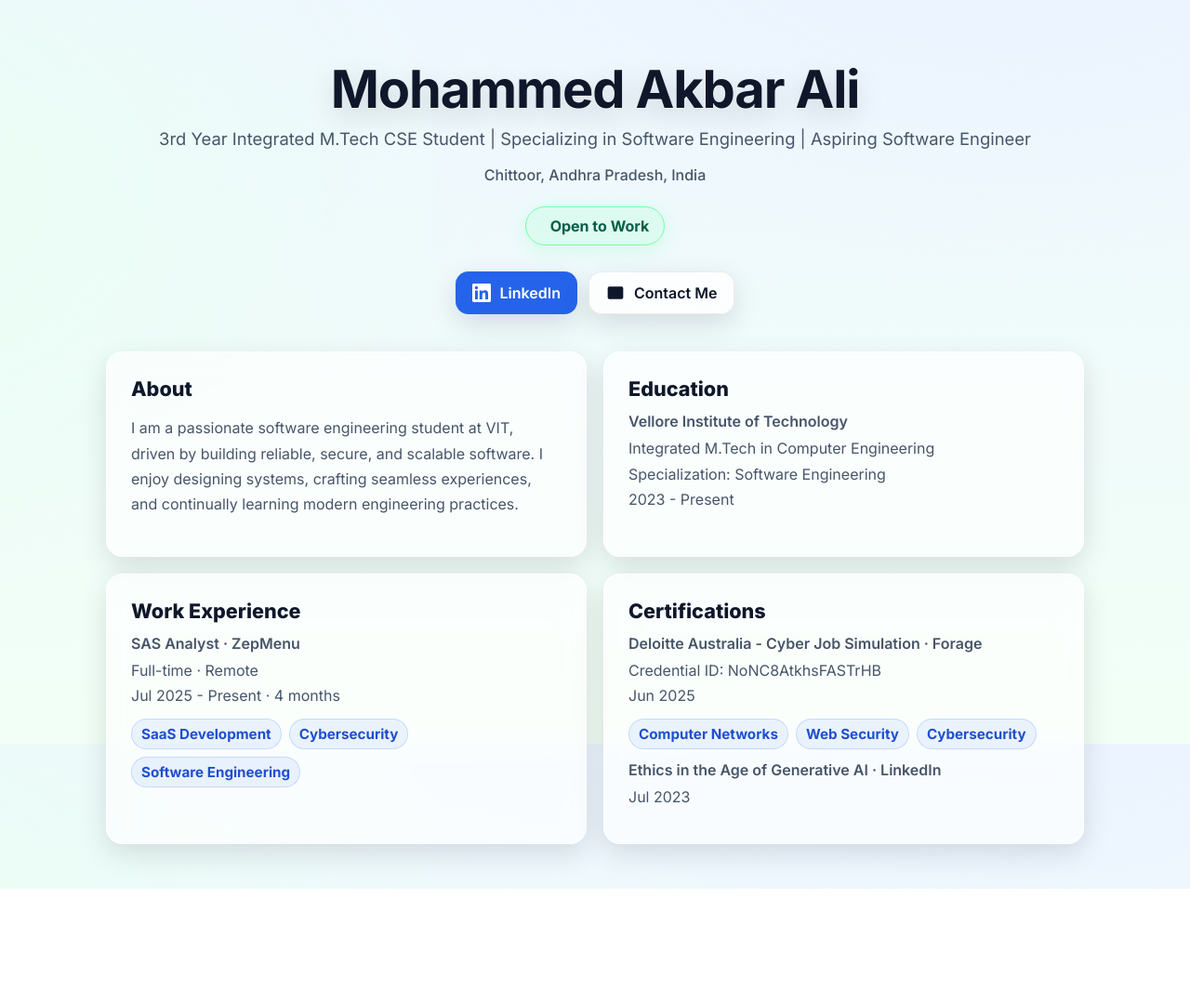
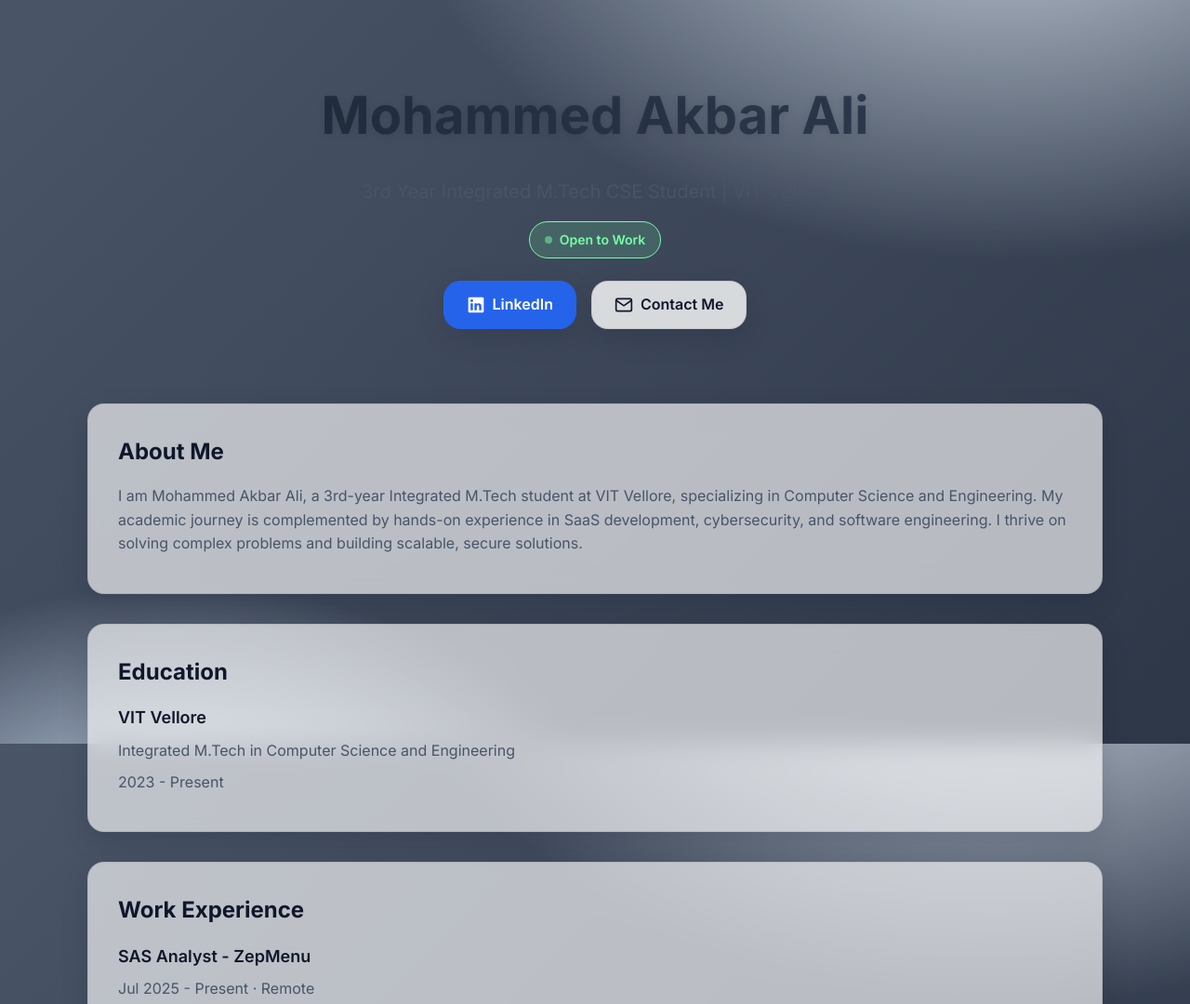
Before and after one commit to akbarali2k6/akbarali2k6.github.io, a plain HTML site: page index.html in a window 1280 px wide. Shown: the top 1080 px of the page at 93% size. Before the commit the page ends 956 px from the top, so only its background shows below. Drawn offline with Linux system fonts and the light colour scheme.

```diff
--- a/index.html
+++ b/index.html
@@ -10,16 +10,16 @@
   <link href="https://fonts.googleapis.com/css2?family=Inter:wght@400;500;600;700;800&display=swap" rel="stylesheet">
   <style>
     :root {
-      --bg1: #eef7ff;
-      --bg2: #f2fff6;
+      --bg1: #4a5568;
+      --bg2: #2d3748;
       --text: #0f172a;
       --muted: #475569;
       --card: rgba(255,255,255,0.65);
       --card-strong: rgba(255,255,255,0.8);
       --border: rgba(15, 23, 42, 0.08);
       --primary: #2563eb;
-      --mint: #75ffa7; /* Open to Work badge color */
-      --mint-bg: rgba(117, 255, 167, 0.15); /* badge background */
+      --mint: #75ffa7;
+      --mint-bg: rgba(117, 255, 167, 0.15);
       --shadow: 0 10px 30px rgba(2, 8, 23, 0.12);
       --shadow-lg: 0 20px 60px rgba(2, 8, 23, 0.18);
       --radius: 18px;
@@ -33,144 +33,256 @@
       font-family: Inter, ui-sans-serif, system-ui, -apple-system, Segoe UI, Roboto, Helvetica, Arial, "Apple Color Emoji", "Segoe UI Emoji";
       color: var(--text);
       background:
-        radial-gradient(1200px 800px at 85% -20%, #eaf2ff 0, transparent 55%),
-        radial-gradient(1200px 800px at -15% 25%, #eafff3 0, transparent 60%),
-        linear-gradient(180deg, var(--bg1) 0%, var(--bg2) 100%);
-      -webkit-font-smoothing: antialiased;
-      -moz-osx-font-smoothing: grayscale;
-      overflow-x: hidden; /* prevent horizontal scroll */
+        radial-gradient(1200px 800px at 85% -20%, #cbd5e1 0, transparent 55%),
+        radial-gradient(900px 600px at 15% 120%, #dbeafe 0, transparent 55%),
+        linear-gradient(135deg, var(--bg1) 0%, var(--bg2) 100%);
+      background-attachment: fixed;
+      line-height: 1.6;
+      overflow-x: hidden;
     }
-    img, svg { max-width: 100%; height: auto; }
-    .container { max-width: 1100px; margin: 0 auto; padding: clamp(40px, 6vw, 64px)  clamp(14px, 4vw, 24px)  clamp(32px, 5vw, 48px); }
-    .hero { text-align: center; margin-bottom: clamp(20px, 5vw, 40px); }
-    .name {
-      font-size: clamp(2rem, 6vw, 3.5rem); /* scales for mobile */
-      font-weight: 700;   /* exact weight */
-      line-height: 1.15;
-      letter-spacing: -0.02em;
-      margin: 0 0 clamp(8px, 2.5vw, 10px);
-      text-shadow: 0 1px 0 rgba(255,255,255,0.7), 0 10px 30px rgba(2, 8, 23, 0.15); /* with text shadow */
+    a { text-decoration: none; color: inherit; }
+    .container {
+      max-width: 1140px;
+      margin: 0 auto;
+      padding: 2rem 1.5rem;
     }
-    .subtitle { font-size: clamp(0.98rem, 2.8vw, 1.15rem); color: var(--muted); margin: 0 0 clamp(10px, 3vw, 18px); }
-    .location { color: var(--muted); font-weight: 500; margin: 0 0 clamp(12px, 3.5vw, 24px); }
-    .open-badge {
-      display: inline-flex; align-items: center; gap: 10px;
-      background: var(--mint-bg); border: 1px solid var(--mint);
-      color: #065f46; font-weight: 700; padding: 10px 16px; border-radius: 999px;
-      box-shadow: 0 4px 20px rgba(117,255,167,0.25);
-      margin-bottom: clamp(12px, 3vw, 20px);
-      white-space: nowrap;
+    .header {
+      padding: 3rem 0 2rem;
+      text-align: center;
+      margin-bottom: 3rem;
     }
-    .btns { display: flex; gap: 12px; justify-content: center; flex-wrap: wrap; margin-top: 8px; }
-    .btn { display: inline-flex; align-items: center; gap: 10px; padding: 12px 18px; border-radius: 14px; text-decoration: none; font-weight: 600; transition: all .3s var(--bezier); box-shadow: var(--shadow); min-height: 44px; }
-    .btn svg { width: 20px; height: 20px; }
-    .btn-primary { background: var(--primary); color: #fff; }
-    .btn-primary:hover { transform: translateY(-2px); box-shadow: var(--shadow-lg); }
-    .btn-secondary { background: var(--card-strong); color: var(--text); border: 1px solid var(--border); backdrop-filter: var(--glass); }
-    .btn-secondary:hover { transform: translateY(-2px); box-shadow: var(--shadow-lg); }
-
-    .grid { display: grid; grid-template-columns: 1fr; gap: clamp(12px, 3vw, 18px); margin-top: clamp(16px, 4vw, 28px); }
-    @media (min-width: 880px) { .grid { grid-template-columns: 1fr 1fr; } }
-
-    .card { background: var(--card); border: 1px solid rgba(255,255,255,0.9); border-radius: clamp(14px, 2.5vw, var(--radius)); padding: clamp(18px, 3.2vw, 26px); backdrop-filter: var(--glass); box-shadow: var(--shadow); transition: transform .35s var(--bezier), box-shadow .35s var(--bezier); }
-    .card:hover { transform: translateY(-4px); box-shadow: var(--shadow-lg); }
-    .card h2 { margin: 0 0 clamp(8px, 2.6vw, 12px); font-size: clamp(1.1rem, 3.2vw, 1.35rem); font-weight: 800; }
-    .meta { color: var(--muted); font-weight: 600; margin-bottom: 6px; font-size: clamp(.95rem, 2.8vw, 1rem); }
-    .muted { color: var(--muted); font-size: clamp(.95rem, 2.8vw, 1rem); line-height: 1.7; }
-
-    .badges { display: flex; flex-wrap: wrap; gap: 8px; margin-top: 10px; }
-    .badge { padding: 6px 10px; border-radius: 999px; background: rgba(37,99,235,0.08); color: #1f4ed1; font-weight: 700; border: 1px solid rgba(37,99,235,0.18); font-size: clamp(.85rem, 2.4vw, .95rem); }
-
-    .skills { display: grid; grid-template-columns: repeat(2, minmax(0, 1fr)); gap: 10px; margin-top: 10px; }
-    @media (min-width: 540px) { .skills { grid-template-columns: repeat(3, minmax(0, 1fr)); } }
-    @media (min-width: 880px) { .skills { grid-template-columns: repeat(4, minmax(0, 1fr)); } }
-    .skill { text-align: center; background: rgba(255,255,255,0.8); border: 1px solid rgba(255,255,255,0.95); padding: clamp(12px, 2.8vw, 14px); border-radius: 12px; font-weight: 700; min-height: 44px; display: grid; place-items: center; }
-
-    .activities { margin-top: 10px; padding-left: 18px; }
-    .activities li { margin-bottom: 6px; }
-
-    footer { text-align: center; color: var(--muted); padding: clamp(22px, 4vw, 36px) 16px clamp(36px, 5vw, 54px); }
-    .footer-note { margin-bottom: 6px; font-weight: 600; }
-    .sep { height: 1px; background: rgba(15,23,42,0.08); margin: 18px auto; max-width: 800px; }
-
-    /* Small screens ≤ 768px */
+    .header h1 {
+      margin: 0 0 0.5rem;
+      font-size: 3.5rem;
+      font-weight: 700;
+      background: linear-gradient(135deg, #1e293b 0%, #334155 100%);
+      -webkit-background-clip: text;
+      -webkit-text-fill-color: transparent;
+      background-clip: text;
+      text-shadow: 0 2px 8px rgba(0,0,0,0.1);
+    }
+    .header .subtitle {
+      font-size: 1.25rem;
+      color: var(--muted);
+      margin-bottom: 1rem;
+    }
+    .badge {
+      display: inline-flex;
+      align-items: center;
+      gap: 0.5rem;
+      padding: 0.5rem 1rem;
+      background: var(--mint-bg);
+      color: var(--mint);
+      font-size: 0.875rem;
+      font-weight: 600;
+      border-radius: 2rem;
+      border: 1px solid var(--mint);
+      margin-bottom: 1.5rem;
+    }
+    .badge .dot {
+      width: 8px;
+      height: 8px;
+      background: var(--mint);
+      border-radius: 50%;
+      animation: pulse 2s ease-in-out infinite;
+    }
+    @keyframes pulse {
+      0%, 100% { opacity: 1; }
+      50% { opacity: 0.5; }
+    }
+    .button-group {
+      display: flex;
+      gap: 1rem;
+      justify-content: center;
+      flex-wrap: wrap;
+    }
+    .button {
+      display: inline-flex;
+      align-items: center;
+      gap: 0.5rem;
+      padding: 0.75rem 1.5rem;
+      background: var(--card-strong);
+      border: 1px solid var(--border);
+      border-radius: var(--radius);
+      font-weight: 600;
+      cursor: pointer;
+      transition: all 0.3s var(--bezier);
+      backdrop-filter: var(--glass);
+      -webkit-backdrop-filter: var(--glass);
+      box-shadow: var(--shadow);
+    }
+    .button:hover {
+      transform: translateY(-2px);
+      box-shadow: var(--shadow-lg);
+    }
+    .button.primary {
+      background: var(--primary);
+      color: white;
+      border-color: var(--primary);
+    }
+    .card {
+      background: var(--card);
+      border: 1px solid var(--border);
+      border-radius: var(--radius);
+      padding: 2rem;
+      margin-bottom: 2rem;
+      box-shadow: var(--shadow);
+      backdrop-filter: var(--glass);
+      -webkit-backdrop-filter: var(--glass);
+      transition: transform 0.3s var(--bezier), box-shadow 0.3s var(--bezier);
+    }
+    .card:hover {
+      transform: translateY(-4px);
+      box-shadow: var(--shadow-lg);
+    }
+    .card h2 {
+      margin: 0 0 1rem;
+      font-size: 1.5rem;
+      font-weight: 700;
+    }
+    .card h3 {
+      margin: 0 0 0.5rem;
+      font-size: 1.125rem;
+      font-weight: 600;
+    }
+    .card p, .card ul {
+      margin: 0.5rem 0;
+      color: var(--muted);
+    }
+    .card ul {
+      padding-left: 1.5rem;
+    }
+    .card li {
+      margin: 0.25rem 0;
+    }
+    .grid {
+      display: grid;
+      grid-template-columns: repeat(auto-fit, minmax(250px, 1fr));
+      gap: 1.5rem;
+    }
+    .skill-tag, .cert-tag {
+      display: inline-block;
+      padding: 0.5rem 1rem;
+      background: var(--card-strong);
+      border: 1px solid var(--border);
+      border-radius: 0.75rem;
+      font-size: 0.875rem;
+      font-weight: 500;
+      margin: 0.25rem;
+      transition: all 0.3s var(--bezier);
+    }
+    .skill-tag:hover, .cert-tag:hover {
+      transform: translateY(-2px);
+      box-shadow: var(--shadow);
+    }
+    .cert-tag {
+      background: linear-gradient(135deg, #dbeafe 0%, #e0e7ff 100%);
+    }
+    .footer {
+      text-align: center;
+      padding: 2rem 0;
+      margin-top: 2rem;
+      color: var(--muted);
+      border-top: 1px solid var(--border);
+    }
     @media (max-width: 768px) {
-      .btn { width: 100%; justify-content: center; }
-      .open-badge { font-size: .95rem; padding: 9px 14px; }
-      .hero { margin-bottom: 28px; }
-      .card { padding: 18px; }
-    }
-    /* Extra small screens ≤ 480px */
-    @media (max-width: 480px) {
-      .subtitle { line-height: 1.5; }
-      .btns { gap: 10px; }
-      .badge { padding: 6px 9px; }
-      .open-badge { gap: 8px; padding: 8px 12px; }
-      .activities { padding-left: 16px; }
+      .header h1 { font-size: 2.5rem; }
+      .grid { grid-template-columns: 1fr; }
     }
   </style>
 </head>
 <body>
   <div class="container">
-    <section class="hero">
-      <h1 class="name">Mohammed Akbar Ali</h1>
-      <p class="subtitle">3rd Year Integrated M.Tech CSE Student | Specializing in Software Engineering | Aspiring Software Engineer</p>
-      <p class="location">Chittoor, Andhra Pradesh, India</p>
-      <div class="open-badge" title="Open to Work" aria-label="Open to Work" style="--mint:#75ffa7;--mint-bg: rgba(117, 255, 167, 0.15);">
-        <svg viewBox="0 0 24 24" fill="#10b981" xmlns="http://www.w3.org/2000/svg" aria-hidden="true"><path d="M12 22c5.523 0 10-4.477 10-10S17.523 2 12 2 2 6.477 2 12s4.477 10 10 10Zm-1.2-6.2 6-6a1 1 0 1 1 1.4 1.4l-6.7 6.7a1 1 0 0 1-1.4 0l-3.3-3.3a1 1 0 1 1 1.4-1.4l2.6 2.6Z"/></svg>
+    <header class="header">
+      <h1>Mohammed Akbar Ali</h1>
+      <p class="subtitle">3rd Year Integrated M.Tech CSE Student | VIT Vellore</p>
+      <div class="badge">
+        <span class="dot"></span>
         Open to Work
       </div>
-      <div class="btns">
-        <a class="btn btn-primary" href="https://www.linkedin.com/in/akbarali20/" target="_blank" rel="noreferrer noopener" aria-label="LinkedIn">
-          <svg role="img" viewBox="0 0 24 24" xmlns="http://www.w3.org/2000/svg" fill="currentColor" aria-hidden="true"><path d="M20.452 20.452h-3.554v-5.569c0-1.328-.024-3.036-1.85-3.036-1.853 0-2.136 1.447-2.136 2.943v5.662H9.36V9h3.414v1.561h.049c.476-.9 1.637-1.85 3.37-1.85 3.605 0 4.27 2.373 4.27 5.459v6.282zM5.337 7.433a2.062 2.062 0 1 1 0-4.124 2.062 2.062 0 0 1 0 4.124zm1.777 13.019H3.559V9h3.555v11.452zM22.225 0H1.771C.792 0 0 .774 0 1.729v20.542C0 23.227.792 24 1.771 24h20.451C23.2 24 24 23.227 24 22.271V1.729C24 .774 23.2 0 22.222 0h.003z"/></svg>
+      <div class="button-group">
+        <a href="https://www.linkedin.com/in/akbarali20/" class="button primary" target="_blank" rel="noopener noreferrer">
+          <svg width="20" height="20" viewBox="0 0 24 24" fill="currentColor">
+            <path d="M20.5 2h-17A1.5 1.5 0 002 3.5v17A1.5 1.5 0 003.5 22h17a1.5 1.5 0 001.5-1.5v-17A1.5 1.5 0 0020.5 2zM8 19H5v-9h3zM6.5 8.25A1.75 1.75 0 118.3 6.5a1.78 1.78 0 01-1.8 1.75zM19 19h-3v-4.74c0-1.42-.6-1.93-1.38-1.93A1.74 1.74 0 0013 14.19a.66.66 0 000 .14V19h-3v-9h2.9v1.3a3.11 3.11 0 012.7-1.4c1.55 0 3.36.86 3.36 3.66z"></path>
+          </svg>
           LinkedIn
         </a>
-        <a class="btn btn-secondary" href="mailto:akbarali@example.com" aria-label="Contact Me via Email">
-          <svg xmlns="http://www.w3.org/2000/svg" viewBox="0 0 24 24" fill="currentColor" aria-hidden="true"><path d="M20 4H4a2 2 0 0 0-2 2v12a2 2 0 0 0 2 2h16a2 2 0 0 0 2-2V6a2 2 0 0 0-2-2Zm0 4.236-7.2 4.5a2 2 0 0 1-2.1 0L3.5 8.236V18.5a.5.5 0 0 0 .5.5h16a.5.5 0 0 0 .5-.5V8.236ZM19.7 6H4.3L12 10.8 19.7 6Z"/></svg>
+        <a href="mailto:akbarali.m2023@vitstudent.ac.in" class="button">
+          <svg width="20" height="20" viewBox="0 0 24 24" fill="none" stroke="currentColor" stroke-width="2">
+            <path d="M4 4h16c1.1 0 2 .9 2 2v12c0 1.1-.9 2-2 2H4c-1.1 0-2-.9-2-2V6c0-1.1.9-2 2-2z"></path>
+            <polyline points="22,6 12,13 2,6"></polyline>
+          </svg>
           Contact Me
         </a>
       </div>
-    </section>
+    </header>
 
-    <div class="grid">
-      <section class="card" aria-labelledby="about">
-        <h2 id="about">About</h2>
-        <p class="muted">I am a passionate software engineering student at VIT, driven by building reliable, secure, and scalable software. I enjoy designing systems, crafting seamless experiences, and continually learning modern engineering practices.</p>
+    <main>
+      <section class="card">
+        <h2>About Me</h2>
+        <p>I am Mohammed Akbar Ali, a 3rd-year Integrated M.Tech student at VIT Vellore, specializing in Computer Science and Engineering. My academic journey is complemented by hands-on experience in SaaS development, cybersecurity, and software engineering. I thrive on solving complex problems and building scalable, secure solutions.</p>
       </section>
 
-      <section class="card" aria-labelledby="education">
-        <h2 id="education">Education</h2>
-        <div class="meta">Vellore Institute of Technology</div>
-        <div class="muted">Integrated M.Tech in Computer Engineering</div>
-        <div class="muted">Specialization: Software Engineering</div>
-        <div class="muted">2023 - Present</div>
+      <section class="card">
+        <h2>Education</h2>
+        <h3>VIT Vellore</h3>
+        <p>Integrated M.Tech in Computer Science and Engineering</p>
+        <p>2023 - Present</p>
       </section>
 
-      <section class="card" aria-labelledby="experience">
-        <h2 id="experience">Work Experience</h2>
-        <div class="meta">SAS Analyst · ZepMenu</div>
-        <div class="muted">Full-time · Remote</div>
-        <div class="muted">Jul 2025 - Present · 4 months</div>
-        <div class="badges">
-          <span class="badge">SaaS Development</span>
-          <span class="badge">Cybersecurity</span>
-          <span class="badge">Software Engineering</span>
+      <section class="card">
+        <h2>Work Experience</h2>
+        <h3>SAS Analyst - ZepMenu</h3>
+        <p>Jul 2025 - Present · Remote</p>
+        <div>
+          <span class="cert-tag">SaaS Development</span>
+          <span class="cert-tag">Cybersecurity</span>
+          <span class="cert-tag">Software Engineering</span>
         </div>
       </section>
 
-      <section class="card" aria-labelledby="certs">
-        <h2 id="certs">Certifications</h2>
+      <section class="card">
+        <h2>Certifications</h2>
         <div>
-          <div class="meta">Deloitte Australia - Cyber Job Simulation · Forage</div>
-          <div class="muted">Credential ID: NoNC8AtkhsFASTrHB</div>
-          <div class="muted">Jun 2025</div>
-          <div class="badges">
-            <span class="badge">Computer Networks</span>
-            <span class="badge">Web Security</span>
-            <span class="badge">Cybersecurity</span>
-          </div>
+          <h3>Deloitte Australia Cyber Job Simulation</h3>
+          <p>Issued Jun 2025</p>
+          <p>Credential ID: NoNC8AtkhsFASTrHB</p>
         </div>
-        <div style="margin-top:12px">
-          <div class="meta">Ethics in the Age of Generative AI · LinkedIn</div>
-          <div class="muted">Jul 2023</div>
-          <div class="badges">
+        <div style="margin-top: 1.5rem;">
+          <h3>Ethics in Generative AI</h3>
+          <p>Issued Jul 2023</p>
+        </div>
+      </section>
+
+      <section class="card">
+        <h2>Skills</h2>
+        <div class="grid">
+          <div class="skill-tag">SaaS Development</div>
+          <div class="skill-tag">Cybersecurity</div>
+          <div class="skill-tag">Software Engineering</div>
+          <div class="skill-tag">Computer Networks</div>
+          <div class="skill-tag">Web Security</div>
+          <div class="skill-tag">Computer Ethics</div>
+          <div class="skill-tag">Responsible AI</div>
+          <div class="skill-tag">Problem Solving</div>
+        </div>
+      </section>
+
+      <section class="card">
+        <h2>Recent Activities</h2>
+        <ul>
+          <li>Completed Deloitte Australia Cyber Security Job Simulation (Jun 2025)</li>
+          <li>Started role as SAS Analyst at ZepMenu (Jul 2025)</li>
+          <li>Pursuing Integrated M.Tech at VIT Vellore (2023-Present)</li>
+          <li>Completed Ethics in Generative AI Certification (Jul 2023)</li>
+          <li>Actively exploring opportunities in Software Engineering and Cybersecurity</li>
+        </ul>
+      </section>
+    </main>
+
+    <footer class="footer">
+      <p>Thank you for visiting my portfolio!</p>
+    </footer>
+  </div>
+</body>
+</html>
```
